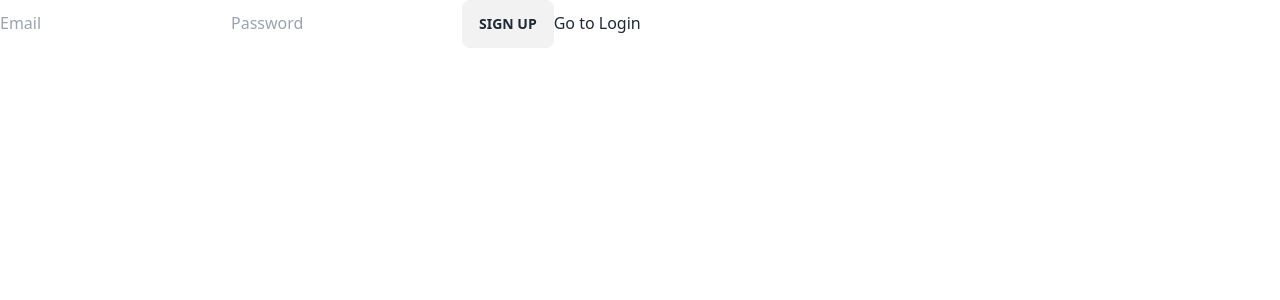
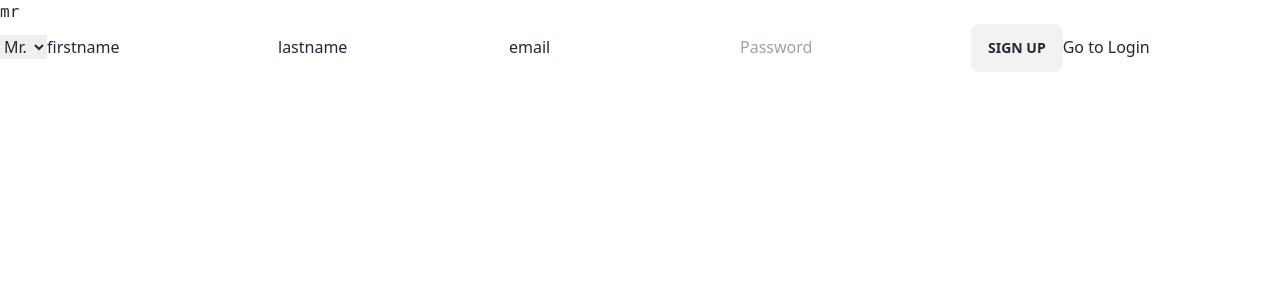
Before and after one commit to gibsernkoh/MyContacts, a Nuxt app: page /register in a window 1280 px wide. Shown: the top 300 px of the page. Built offline with nearby package versions, Linux system fonts and the light colour scheme; no server answers.

Commit message:
WIP:Extracting user form

```diff
--- /dev/null
+++ b/components/widgets/UserForm.vue
@@ -0,0 +1,56 @@
+<script setup>
+defineProps({
+  salutation: {
+    type: String,
+    default: 'mr',
+    validation: (value) => ['mr', 'ms'].includes(value),
+  },
+  firstname: {
+    type: String,
+    required: true,
+  },
+  lastname: {
+    type: String,
+    required: true,
+  },
+  email: {
+    type: String,
+    required: true,
+  },
+});
+
+const emits = defineEmits([
+  'update:salutation',
+  'update:firstname',
+  'update:lastname',
+  'update:email',
+]);
+
+const onChange = {
+  salutation: (value) => emits('update:salutation', value),
+  firstname: (value) => emits('update:firstname', value),
+  lastname: (value) => emits('update:lastname', value),
+  email: (value) => emits('update:email', value),
+};
+</script>
+
+<template>
+  <select :value="salutation" @input="onChange.salutation">
+    <option value="mr">Mr.</option>
+    <option value="ms">Ms.</option>
+  </select>
+
+  <input
+    value="firstname"
+    placeholder="First name"
+    @input="onChange.firstname"
+  />
+  <input value="lastname" placeholder="Last name" @input="onChange.lastname" />
+
+  <input
+    value="email"
+    type="email"
+    placeholder="Email"
+    @input="onChange.email"
+  />
+</template>
--- a/nuxt.config.ts
+++ b/nuxt.config.ts
@@ -10,4 +10,5 @@ export default defineNuxtConfig({
       exclude: ['/register'],
     },
   },
+  css: ['@/assets/css/main.css'],
 });
--- a/package.json
+++ b/package.json
@@ -2,7 +2,7 @@
   "private": true,
   "scripts": {
     "build": "nuxt build",
-    "dev": "HOST=0.0.0.0 nuxt dev",
+    "dev": "nuxt dev",
     "generate": "nuxt generate",
     "preview": "nuxt preview",
     "postinstall": "nuxt prepare"
--- /dev/null
+++ b/pages/profile/edit.vue
@@ -0,0 +1,12 @@
+<script setup>
+definePageMeta({
+  middleware: ['auth'],
+});
+
+const user = useSupabaseUser();
+</script>
+
+<template>
+  This is edit page
+  <pre>{{ user }}</pre>
+</template>
--- a/pages/profile.vue
+++ b/pages/profile/index.vue
@@ -20,6 +20,11 @@ async function logout() {
 </script>
 
 <template>
-  This is ur profile: {{ user?.email }}
+  This is ur profile <NuxtLink to="/profile/edit">Edit Profile</NuxtLink>
+
+  <pre>
+  {{ user }}
+  </pre>
+
   <button @click="logout">Logout</button>
 </template>
--- a/pages/register.vue
+++ b/pages/register.vue
@@ -1,20 +1,32 @@
 <script setup>
 const client = useSupabaseClient();
 
+const salutation = ref('mr');
+const firstname = ref('');
+const lastname = ref('');
 const email = ref('');
 const password = ref('');
+
 const errorMsg = ref('');
 const successMsg = ref('');
 
 async function signUp() {
   try {
-    const { data, error } = await client.auth.signUp({
+    const { user, error } = await client.auth.signUp({
       email: email.value,
       password: password.value,
+      options: {
+        data: {
+          firstname: firstname.value,
+          lastname: lastname.value,
+          salutation: salutation.value,
+        },
+      },
     });
 
     if (error) throw error;
-    successMsg.value = 'Check your email to confirm your account.';
+
+    successMsg.value = 'Your account is now created.';
   } catch (error) {
     errorMsg.value = error.message;
   }
@@ -22,7 +34,8 @@ async function signUp() {
 </script>
 
 <template>
-  <input v-model="email" type="email" placeholder="Email" />
+  <pre>{{ salutation }}</pre>
+  <WidgetsUserForm v-bind="{ salutation, firstname, lastname, email }" />
   <input v-model="password" type="password" placeholder="Password" />
 
   <button type="button" class="btn" @click="signUp">Sign Up</button>
--- a/tailwind.config.js
+++ b/tailwind.config.js
@@ -1,3 +1,17 @@
+/** @type {import('tailwindcss').Config} */
 module.exports = {
+  content: [
+    './components/**/*.{js,vue,ts}',
+    './layouts/**/*.vue',
+    './pages/**/*.vue',
+    './plugins/**/*.{js,ts}',
+    './nuxt.config.{js,ts}',
+  ],
+  theme: {
+    extend: {},
+  },
   plugins: [require('daisyui')],
+  daisyui: {
+    themes: false,
+  },
 };
```
Also changed, not shown: assets/css/main.css (renamed from assets/css/tailwind.css), 1 other file (tests, documents, lock files or other folders).
